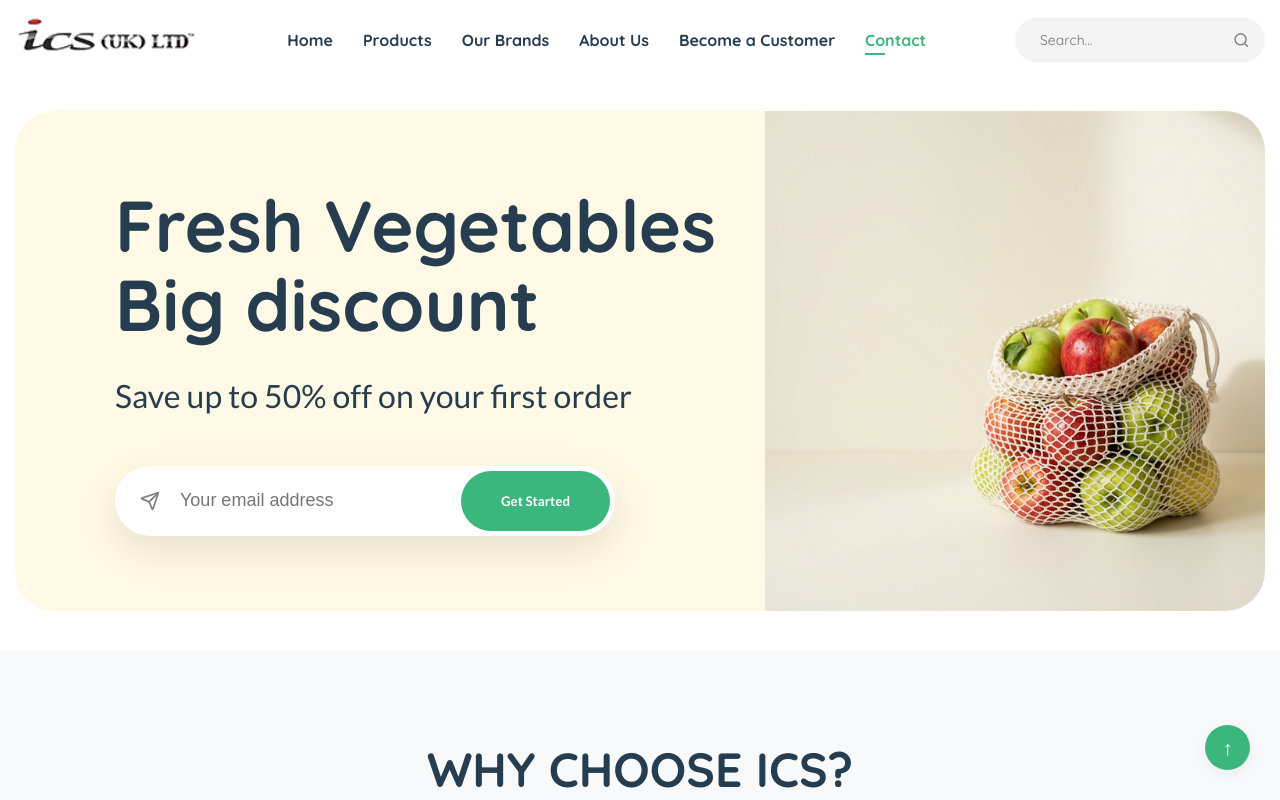
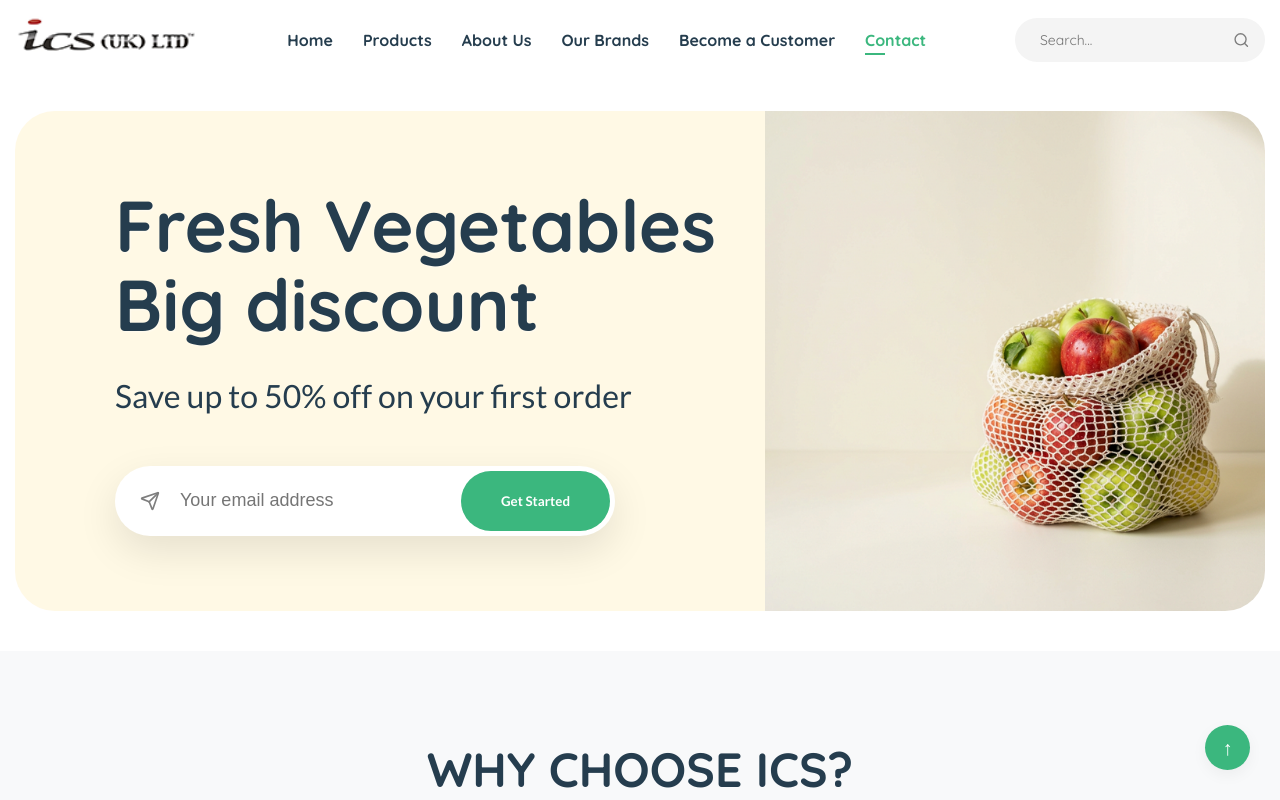
Before and after one commit to Rkhan76/ics-customer, a React (Vite) app: page / in a window 1280 px wide. Shown: the top 800 px of the page. Built offline with nearby package versions, Linux system fonts and the light colour scheme.

Commit message:
fix the header

```diff
--- a/src/components/Header.jsx
+++ b/src/components/Header.jsx
@@ -83,8 +83,8 @@ const Header = () => {
             <ul className="nav-links">
               <li><Link to="/" className={activeSection === 'home' && location.pathname === '/' ? 'active' : ''} onClick={closeMenu}>Home</Link></li>
               <li><Link to="/products" className={activeSection === 'products' ? 'active' : ''} onClick={closeMenu}>Products</Link></li>
+               <li><Link to="/#about" className={activeSection === 'about' && location.pathname === '/' ? 'active' : ''} onClick={closeMenu}>About Us</Link></li>
               <li><Link to="/#brands" className={activeSection === 'brands' && location.pathname === '/' ? 'active' : ''} onClick={closeMenu}>Our Brands</Link></li>
-              <li><Link to="/#about" className={activeSection === 'about' && location.pathname === '/' ? 'active' : ''} onClick={closeMenu}>About Us</Link></li>
               <li><Link to="/become-a-customer" className={activeSection === 'become-a-customer' ? 'active' : ''} onClick={closeMenu}>Become a Customer</Link></li>
               <li><Link to="/#contact" className={activeSection === 'contact' && location.pathname === '/' ? 'active' : ''} onClick={closeMenu}>Contact</Link></li>
             </ul>
```
